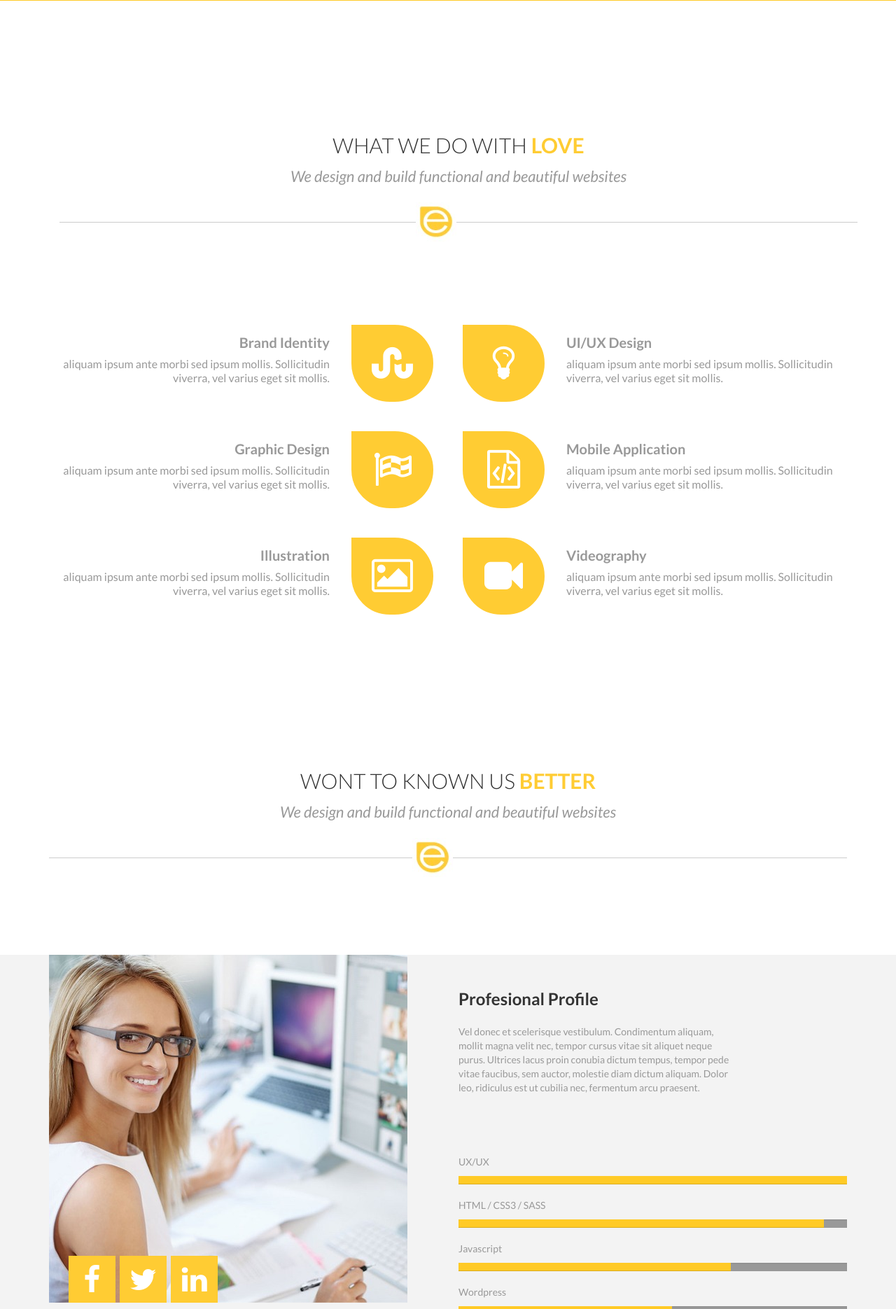
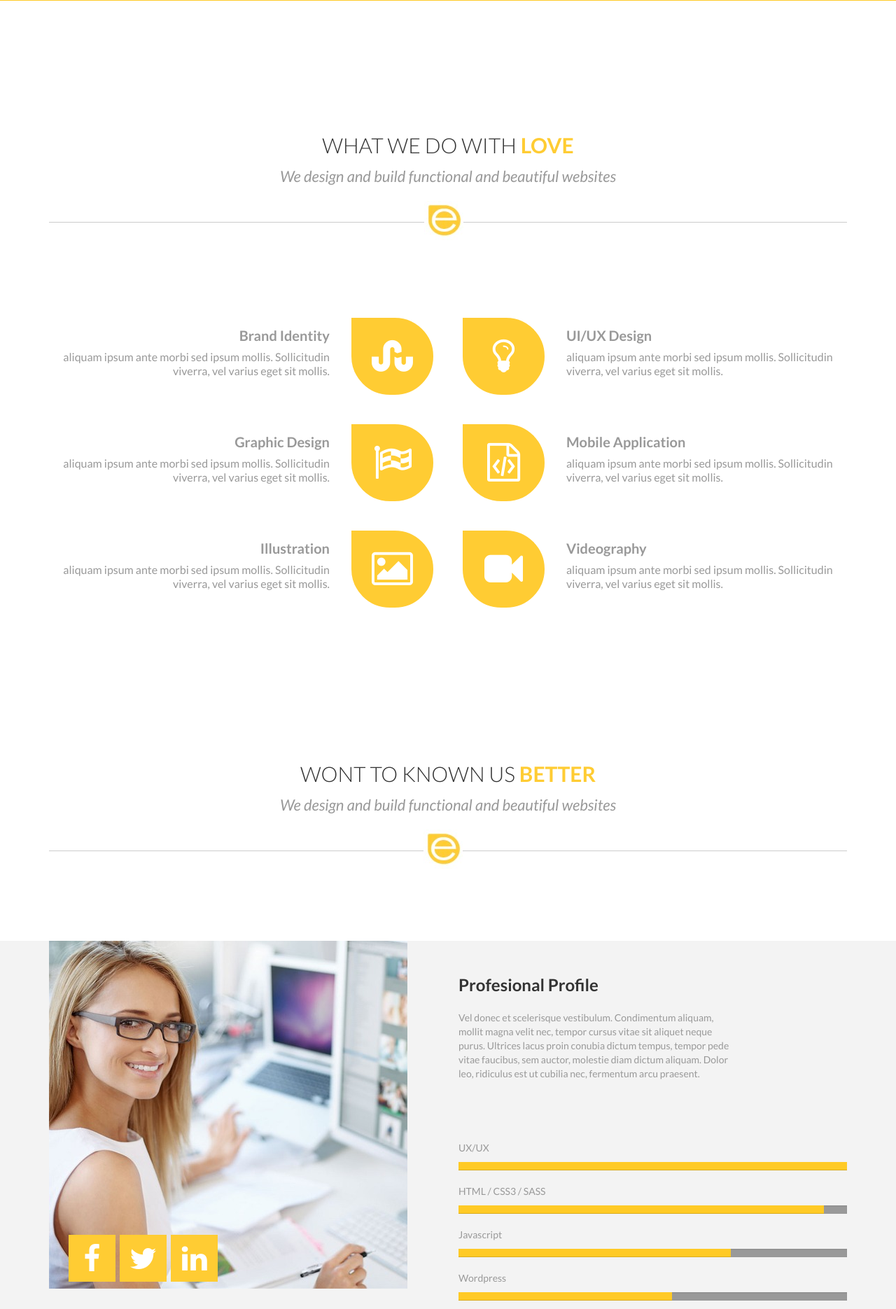
Before and after one commit to LydmilaS/geekhub_frontend, a PHP site: page /homework11/index.html in a window 1280 px wide. Shown: the part 1321-3191 px from the top of the page at 70% size. Run offline with PHP 8.4, Linux system fonts and the light colour scheme; style sheets or scripts are compiled from the project's sources; some libraries are stand-ins or nearby versions.

Commit message:
fix11/2(with work menu)

```diff
--- a/homework11/css/style.css
+++ b/homework11/css/style.css
@@ -19,6 +19,41 @@ section {
   text-align: center;
   padding-top: 13%;
   overflow-x: hidden; }
+  section header {
+    padding: 0;
+    position: relative;
+    text-align: center; }
+    section header h1, section header h1 span {
+      font-family: "Lato", sans-serif;
+      font-size: 3rem;
+      font-weight: 300;
+      line-height: 4rem;
+      text-transform: uppercase;
+      color: #333; }
+      section header h1 span {
+        color: #fc3;
+        font-weight: 700; }
+    section header p, section header .main span, .main section header span, section header .about .section-content h3, .about .section-content section header h3, section header footer p a, footer p section header a {
+      font-family: "Lato", sans-serif;
+      font-size: 2.2rem;
+      color: white;
+      color: #999;
+      font-style: italic;
+      line-height: 3rem;
+      padding-bottom: 50px;
+      border-bottom: 1px solid #ccc; }
+    section header img {
+      position: absolute;
+      bottom: -17px;
+      left: 46%; }
+    section header:after {
+      content: " ";
+      background-image: url(../images/ethanol.jpg);
+      position: absolute;
+      width: 56px;
+      height: 56px;
+      bottom: -25px;
+      left: 47%; }
 
 .icon {
   width: 129px;
@@ -33,33 +68,6 @@ section {
   .icon .fa, .icon .work .container-fluid .nav-chapter a, .work .container-fluid .nav-chapter .icon a {
     color: white;
     font-size: 5.5rem; }
-
-.header-section {
-  position: relative;
-  text-align: center; }
-  .header-section h1, .header-section h1 span {
-    font-family: "Lato", sans-serif;
-    font-size: 3rem;
-    font-weight: 300;
-    line-height: 4rem;
-    text-transform: uppercase;
-    color: #333; }
-    .header-section h1 span {
-      color: #fc3;
-      font-weight: 700; }
-  .header-section p, .header-section .main span, .main .header-section span, .header-section .about .section-content h3, .about .section-content .header-section h3, .header-section footer p a, footer p .header-section a {
-    font-family: "Lato", sans-serif;
-    font-size: 2.2rem;
-    color: white;
-    color: #999;
-    font-style: italic;
-    line-height: 3rem;
-    padding-bottom: 50px;
-    border-bottom: 1px solid #ccc; }
-  .header-section img {
-    position: absolute;
-    bottom: -17px;
-    left: 46%; }
 
 .soc-net {
   position: absolute; }
@@ -97,7 +105,7 @@ header {
       font-weight: 700;
       text-transform: uppercase;
       border-bottom: 4px solid transparent; }
-      header .nav a:hover {
+      header .nav a:hover, header .nav a:active {
         background: none;
         border-bottom: 4px solid #ffca26; }
 
@@ -107,7 +115,7 @@ header {
   -webkit-background-size: cover;
   -o-background-size: cover;
   background-size: cover; }
-  .main h1, .main .header-section h1 span, .header-section h1 .main span {
+  .main h1, .main section header h1 span, section header h1 .main span {
     font-family: "Lato", sans-serif;
     font-size: 3rem;
     font-weight: 300;
@@ -190,6 +198,8 @@ header {
     background-color: #999; }
     .about .progress .progress-bar {
       background-color: #ffca26; }
+  .about .progress-list li {
+    display: block; }
   .about .statistic {
     text-align: center;
     margin-top: 88px;
@@ -285,7 +295,7 @@ header {
       font-size: 14px;
       display: block;
       margin-left: 64px; }
-    .feature .section-content h1, .feature .section-content .header-section h1 span, .header-section h1 .feature .section-content span {
+    .feature .section-content h1, .feature .section-content section header h1 span, section header h1 .feature .section-content span {
       font-family: "Lato", sans-serif;
       font-size: 3rem;
       font-weight: 300;
--- a/homework11/css/style.scss
+++ b/homework11/css/style.scss
@@ -67,25 +67,9 @@ section {
 	text-align: center;
 	padding-top: 13%;
 	overflow-x: hidden;
-}
 
-.icon {
-	width: 129px;
-	height: 122px;
-	border: 6px solid white;
-	background-color: #fc3;
-	@include border-radius(0 64px 64px);
-	display: inline-flex;
-	justify-content: center;
-	align-items: center;
-
-	.fa {
-		color: white;
-		font-size: 5.5rem;
-	}
-}
-
-.header-section {
+	header {
+		padding: 0;
 		position: relative;
 		text-align: center;
 
@@ -114,7 +98,36 @@ section {
 			bottom: -17px;
 			left: 46%;
 		}
+
+		&:after {
+			content: " ";
+		    background-image: url(../images/ethanol.jpg);
+		    position: absolute;
+		    width: 56px;
+		    height: 56px;
+		    bottom: -25px;
+		    left: 47%;
 		}
+	}
+
+}
+
+.icon {
+	width: 129px;
+	height: 122px;
+	border: 6px solid white;
+	background-color: #fc3;
+	@include border-radius(0 64px 64px);
+	display: inline-flex;
+	justify-content: center;
+	align-items: center;
+
+	.fa {
+		color: white;
+		font-size: 5.5rem;
+	}
+}
+
 
 
 .soc-net {
@@ -167,7 +180,8 @@ header {
 			text-transform: uppercase;
 			border-bottom: 4px solid transparent;
 
-			&:hover {
+			&:hover,
+			&:active {
 				background: none;
 				border-bottom: 4px solid #ffca26;
 			}
@@ -184,6 +198,7 @@ header {
 	-webkit-background-size: cover;
 	 	-o-background-size: cover;
 	 	background-size: cover;
+
 	    h1 {
 	    	@include h1;
 			color: #fc3;
@@ -305,6 +320,12 @@ header {
 
 	    .progress-bar {
 		    background-color: #ffca26;
+		}
+	}
+
+	.progress-list {
+		li {
+			display: block;
 		}
 	}
 
--- a/homework11/index.html
+++ b/homework11/index.html
@@ -71,19 +71,14 @@
 <!-- focus-->
   	<section class="focus" id="focus">
 	  	<div class="container">
-	      	<div class="header-section">
-	      		<div class="container">
+	      	<header>
 			    	<h1>
 			        	What we do with <span>love</span>
 				    </h1>
 				    <p>We design and build functional and beautiful websites</p>
-				    <img src="images/ethanol.jpg" alt="e-logo"/>
-				</div>
-	    	</div>
-	    	<div class="section-content">
+	    	</header>
 	      	<div class="row">
-	        		<div class="col-xs-12 col-sm-6">
-	          			<ul class="text-right">
+	          			<ul class="text-right col-xs-12 col-sm-6">
 	            			<li>
 					            <div class="icon  pull-right">
 									<i class="fa fa-stumbleupon"></i>
@@ -112,9 +107,7 @@
 				              	</p>
 				            </li>
 	        			</ul>
-	        		</div>
-				    <div class="col-xs-12 col-sm-6">
-				       	<ul class="text-left">
+				       	<ul class="text-left col-xs-12 col-sm-6">
 					        <li>
 					           	<div class="icon  pull-left">
 									<i class="fa fa-lightbulb-o"></i>
@@ -145,31 +138,32 @@
 				        </ul>
 	      	</div>
 	    </div>
-	      	</div>
-	    </div>
   	</section>
 <!-- about-->
   	<section class="about" id="about">
-    	<div class="header-section">
-    		<div class="container">
+    	<header class="container">
 		        <h1>
 		          Wont to known us <span>better</span>
 		        </h1>
 		        <p>We design and build functional and beautiful websites</p>
-		        <img src="images/ethanol.jpg" alt="e-logo"/>
-		    </div>
-      	</div>
+      	</header>
         <div class="section-content">
     		<div class="container">
       			<div class="row">
 			      	<div class="col-xs-12 col-sm-6">
 			      		<div class="wrap-soc-net">
 			      		<img src="images/prof-woman.jpg" class="img-responsive" alt="prof-woman"/>
-			      		<div class="soc-net">
-			      			<a href="#"><i class="fa fa-facebook"></i></a>
-			      			<a href="#"><i class="fa fa-twitter"></i></a>
-			      			<a href="#"><i class="fa fa-linkedin"></i></a>
-			      		</div>
+			      		<ul class="soc-net">
+			      			<li>
+			      				<a href="#" class="fa fa-facebook"></a>
+			      			</li>
+			      			<li>
+			      				<a href="#" class="fa fa-twitter"></a>
+			      			</li>
+			      			<li>
+			      				<a href="#" class="fa fa-linkedin"></a>
+			      			</li>
+			      		</ul>
 			      		</div>
 			      		<div class="name-foto">
 			      			Developing <span>Amazing Things</span> with Passion since 2012.
@@ -180,42 +174,53 @@
 			      		<p>
 			      			Vel donec et scelerisque vestibulum. Condimentum aliquam, mollit magna velit nec, tempor cursus vitae sit aliquet neque purus. Ultrices lacus proin conubia dictum tempus, tempor pede vitae faucibus, sem auctor, molestie diam dictum aliquam. Dolor leo, ridiculus est ut cubilia nec, fermentum arcu praesent.
 			      		</p>
+			      		<ul class="progress-list">
+			      			<li>
 					      		<h3>UX/UX</h3>
 					      		<div class="progress">
 		  							<div class="progress-bar" role="progressbar" aria-valuenow="100" aria-valuemin="0" aria-valuemax="100" style="width:100%">
 		    							<span class="sr-only">100% Complete</span>
 		  							</div>
 								</div>
+							</li>
+							<li>
 								<h3>HTML / CSS3 / SASS</h3>
 					      		<div class="progress">
 		  							<div class="progress-bar" role="progressbar" aria-valuenow="94" aria-valuemin="0" aria-valuemax="100" style="width:94%">
 		    							<span class="sr-only">94% Complete</span>
 		  							</div>
 								</div>
+							</li>
+							<li>
 								<h3>Javascript</h3>
 					      		<div class="progress">
 		  							<div class="progress-bar" role="progressbar" aria-valuenow="70" aria-valuemin="0" aria-valuemax="100" style="width:70%">
 		    							<span class="sr-only">70% Complete</span>
 		  							</div>
 								</div>
+							</li>
+							<li>
 								<h3>Wordpress</h3>
 					      		<div class="progress">
 		  							<div class="progress-bar" role="progressbar" aria-valuenow="55" aria-valuemin="0" aria-valuemax="100" style="width:55%">
 		    							<span class="sr-only">55% Complete</span>
 		  							</div>
 								</div>
+							</li>
+							<li>
 								<h3>Php</h3>
 					      		<div class="progress">
 		  							<div class="progress-bar" role="progressbar" aria-valuenow="55" aria-valuemin="0" aria-valuemax="100" style="width:55%">
 		    							<span class="sr-only">55% Complete</span>
 		  							</div>
 								</div>
+							</li>
+						</ul>
 			      	</div>
 		      	</div>
     		</div>
     		<div class="statistic">
-    			<div class="container">
-    				<ul class="our-statistic">
+    				<ul class="container our-statistic">
     					<li class="col-xs-6 col-sm-3">
     						<i class="fa fa-thumbs-o-up"></i>
     						<div>1,236</div>
@@ -239,32 +244,33 @@
     				</ul>
     		</div>
     	</div>
-    	</div>
   	</section>
 <!-- team-->
   	<section class="team">
-  		<div class="header-section">
-		    <div class="container">
+  		<header class="container">
 		       	<h1>
 		        	This is our great <span>team</span>
 		        </h1>
 		        <p> The right people on the right job</p>
-		        <img src="images/ethanol.jpg" alt="e-logo"/>
-		    </div>
-		</div>
+		</header>
 		<div class="section-content">
-			<div class="container">
-			    <ul>
+			    <ul class="container">
 			      	<li class="col-md-4">
 			      		<img src="images/maria.jpg" class="img-responsive" alt="Maria Shara">
 			      		<div class="about-proffesion">
 			      			<div>Maria Shara</div>
 			      			<span>founder  - developer</span>
-			      			<div class="soc-net">
-				      			<a href="#"><i class="fa fa-facebook"></i></a>
-				      			<a href="#"><i class="fa fa-twitter"></i></a>
-				      			<a href="#"><i class="fa fa-linkedin"></i></a>
-				      		</div>
+			      			<ul class="soc-net">
+				      			<li>
+				      				<a href="#" class="fa fa-facebook"></a>
+				      			</li>
+				      			<li>
+				      				<a href="#" class="fa fa-twitter"></a>
+				      			</li>
+				      			<li>
+				      				<a href="#" class="fa fa-linkedin"></a>
+				      			</li>
+				      		</ul>
 			      		</div>
 			      	</li>
 			      	<li class="col-md-4">
@@ -272,11 +278,17 @@
 			      		<div class="about-proffesion">
 			      			<div>Joanna Doe</div>
 			      			<span>founder  - Designer</span>
-			      			<div class="soc-net">
-				      			<a href="#"><i class="fa fa-facebook"></i></a>
-				      			<a href="#"><i class="fa fa-twitter"></i></a>
-				      			<a href="#"><i class="fa fa-linkedin"></i></a>
-				      		</div>
+			      			<ul class="soc-net">
+				      			<li>
+				      				<a href="#" class="fa fa-facebook"></a>
+				      			</li>
+				      			<li>
+				      				<a href="#" class="fa fa-twitter"></a>
+				      			</li>
+				      			<li>
+				      				<a href="#" class="fa fa-linkedin"></a>
+				      			</li>
+				      		</ul>
 			      		</div>
 			      	</li>
 			      	<li class="col-md-4">
@@ -284,28 +296,30 @@
 			      		<div class="about-proffesion">
 			      			<div>Serena William</div>
 			      			<span>mobile apps developer</span>
-			      			<div class="soc-net">
-				      			<a href="#"><i class="fa fa-facebook"></i></a>
-				      			<a href="#"><i class="fa fa-twitter"></i></a>
-				      			<a href="#"><i class="fa fa-linkedin"></i></a>
-				      		</div>
+			      			<ul class="soc-net">
+				      			<li>
+				      				<a href="#" class="fa fa-facebook"></a>
+				      			</li>
+				      			<li>
+				      				<a href="#" class="fa fa-twitter"></a>
+				      			</li>
+				      			<li>
+				      				<a href="#" class="fa fa-linkedin"></a>
+				      			</li>
+				      		</ul>
 			      		</div>
 			      	</li>
 			    </ul>
 		</div>
-		</div>
   	</section>
 <!-- feature-->
   	<section class="feature" id="feature">
-  		<div class="header-section">
-  			<div class="container">
+  		<header class="container">
   				<h1>
 		        	Welcome we are <span>ethanol</span>
 		        </h1>
 		        <p>We design and build functional and beautiful websites</p>
-		        <img src="images/ethanol.jpg" alt="e-logo"/>
-  			</div>
-  		</div>
+  		</header>
   		<div class="section-content">
   			<div class="container">
   				<div class="col-sm-6 col-md-4">
@@ -359,25 +373,20 @@
   	</section>
 <!-- work-->
   	<section class="work">
-  		<div class="header-section">
-  			<div class="container">
+  		<header class="container">
   				<h1>
 		        	Our work is <span>incredible</span>
 		        </h1>
 		        <p>We design and build functional and beautiful websites</p>
-		        <img src="images/ethanol.jpg" alt="e-logo"/>
-  			</div>
-  		</div>
+  		</header>
   		<div class="section-content">
-  			<div class="filter-nav">
-  				<ul>
+  				<ul class="filter-nav">
   					<li class="active"><a href="">All</a></li>
-  					<li><a href="">Website</a></li>
-  					<li><a href="">Graphic</a></li>
-  					<li><a href="">Identity</a></li>
-  					<li><a href="">Mobile Apps</a></li>
+  					<li><a href="#">Website</a></li>
+  					<li><a href="#">Graphic</a></li>
+  					<li><a href="#">Identity</a></li>
+  					<li><a href="#">Mobile Apps</a></li>
   				</ul>
-  			</div>
   			<div class="container-fluid">
 	  			<div class="row">
 	  				<div class="nav-chapter col-xs-6 col-sm-3 col-md-2">
@@ -542,18 +551,14 @@
   	</section>
 <!-- process-->
   	<section class="process">
-  		<div class="header-section">
-  			<div class="container">
+  		<header class="container">
   				<h1>
 		        	Our best <span>workflow</span>
 		        </h1>
 		        <p>We design and build functional and beautiful websites</p>
-		        <img src="images/ethanol.jpg" alt="e-logo"/>
-  			</div>
-  		</div>
+  		</header>
 		<div class="section-content">
-			<div class="container">
-				<ul>
+				<ul class="container">
 					<li>
 						<div class="icon  pull-left">
 							<i class="fa fa-search"></i>
@@ -592,19 +597,15 @@
 					</li>
 				</ul>
 		</div>
-		</div>
   	</section>
 <!-- pricing-->
 	<section class="pricing" id="pricing">
-		<div class="header-section">
-	  		<div class="container">
+		<header class="container">
 	  			<h1>
 			       	Our best <span>workflow</span>
 			    </h1>
-			    <p>We design and build functional and beautiful websites</p>
-			    <img src="images/ethanol.jpg" alt="e-logo"/>
-	  		</div>
-	  	</div>
+			    <p>We design and build functional and beautiful websites>
+	  	</header>
 	  	<div class="section-content">
 	  		<div class="container">
 	  			<div class="pricing-item">
@@ -660,15 +661,12 @@
 	</section>
 <!-- blog-->
 	<section class="blog">
-		<div class="header-section">
-	  		<div class="container">
+		<header class="container">
 	  			<h1>
 			       	latest from the <span>blog</span>
 			    </h1>
-			    <p>We design and build functional and beautiful websites</p>
-			    <img src="images/ethanol.jpg" alt="e-logo"/>
-	  		</div>
-	  	</div>
+			    <p>We design and build functional and beautiful websites>
+	  	</header>
 	  	<div class="section-content">
 	  		<div class="container">
 	  			<div class="row">
@@ -789,15 +787,12 @@
 	</section>
 <!-- contact-->
 	<section class="contact" id="contact">
-		<div class="header-section">
-	  		<div class="container">
+		<header class="container">
 	  			<h1>
 			       	feel free to <span>contact us</span>
 			    </h1>
-			    <p>We design and build functional and beautiful websites</p>
-			    <img src="images/ethanol.jpg" alt="e-logo"/>
-	  		</div>
-	  	</div>
+			    <p>We design and build functional and beautiful websites>
+	  	</header>
 	  	<div class="section-content">
 	  		<!-- 87 Prince Regent Ln, London, England E13 8RP, United Kingdom -->
 			<div id="googleMap" style="width:100%;height:490px;"></div>
```
Also changed, not shown: 2 other files. Lines whose indentation alone changed are shown as unchanged.
